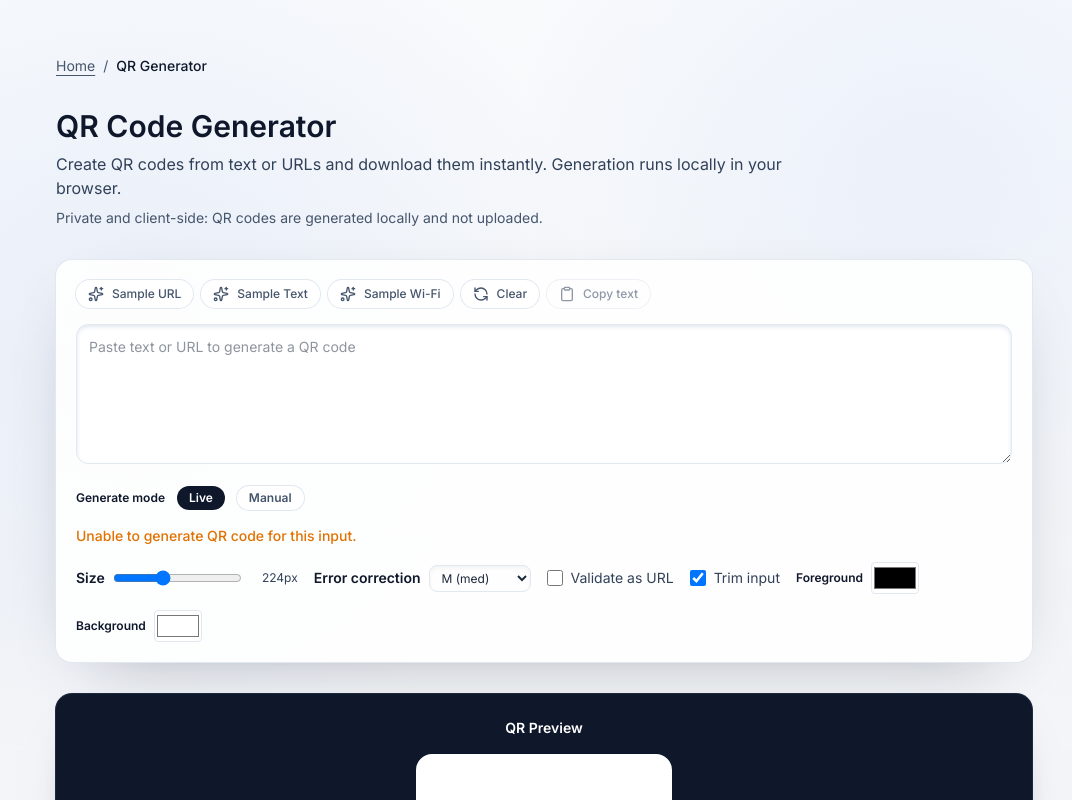
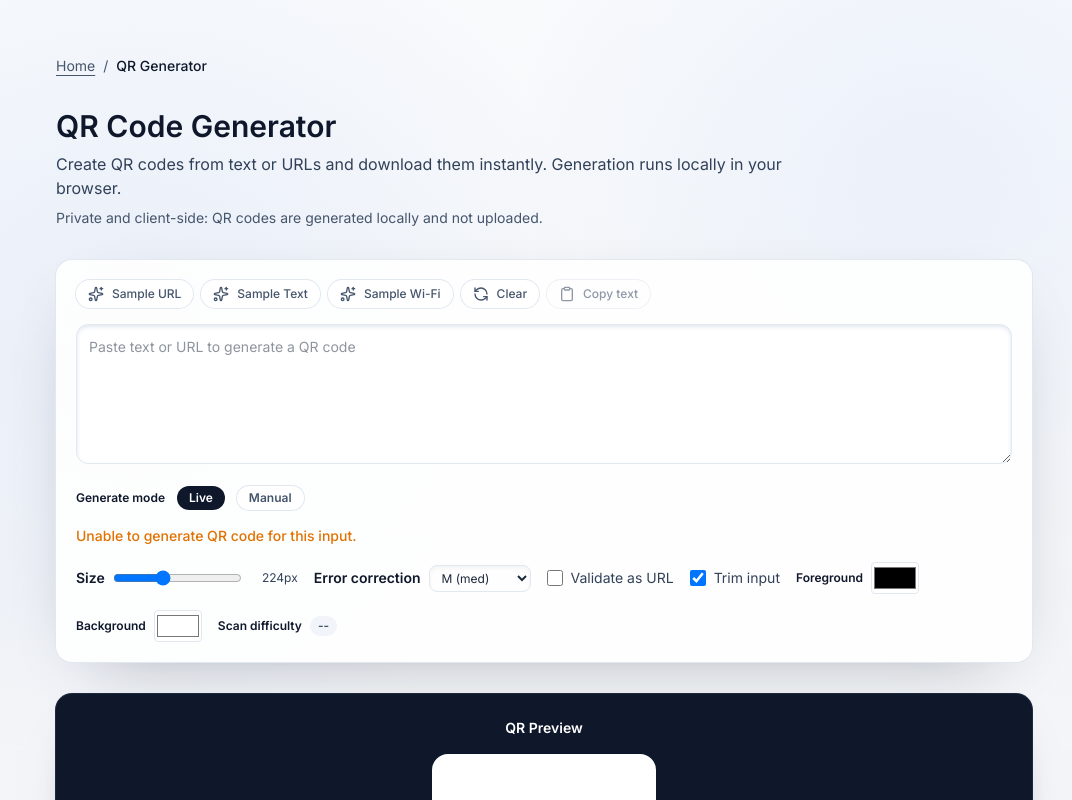
Before and after one commit to ChainPix/custom-website, a Next.js app: page /qr-generator in a window 1280 px wide. Shown: the top 800 px of the page, without its empty margins (96-1168 px from the left). Built offline with nearby package versions, Linux system fonts and the light colour scheme; no server answers.

Commit message:
QR generator: accurate preview sizing, difficulty meter, and smoother generation flow

```diff
--- a/app/(tools)/qr-generator/QR_GENERATOR.md
+++ b/app/(tools)/qr-generator/QR_GENERATOR.md
@@ -22,3 +22,4 @@
 
 ## Notes
 - Generation now supports a debounced live mode, a manual mode toggle, and runs in a Web Worker to keep the UI smooth.
+- Preview sizing now mirrors the selected size, and a scan difficulty meter reflects payload length + error correction.
--- a/app/(tools)/qr-generator/client.tsx
+++ b/app/(tools)/qr-generator/client.tsx
@@ -7,6 +7,15 @@ import { Check, Clipboard, Download, RefreshCcw, Sparkles } from "lucide-react";
 
 const LARGE_CHARS = 2000;
 const DEBOUNCE_MS = 220;
+
+const getScanDifficulty = (length: number, level: "L" | "M" | "Q" | "H") => {
+  if (!length) return { label: "--", tone: "text-slate-500", badge: "bg-slate-100 text-slate-600" };
+  const multiplier = { L: 1, M: 1.15, Q: 1.35, H: 1.6 }[level];
+  const score = length * multiplier;
+  if (score <= 300) return { label: "Easy", tone: "text-emerald-600", badge: "bg-emerald-50 text-emerald-700" };
+  if (score <= 900) return { label: "Medium", tone: "text-amber-600", badge: "bg-amber-50 text-amber-700" };
+  return { label: "Hard", tone: "text-rose-600", badge: "bg-rose-50 text-rose-700" };
+};
 
 export default function QrGeneratorClient() {
   const [text, setText] = useState("");
@@ -28,6 +37,7 @@ export default function QrGeneratorClient() {
   const requestIdRef = useRef(0);
   const payload = trim ? text.trim() : text;
   const hasPayload = payload.length > 0;
+  const difficulty = getScanDifficulty(payload.length, correction);
 
   useEffect(() => {
     const worker = new Worker(new URL("./qr-worker.ts", import.meta.url), { type: "module" });
@@ -428,13 +438,23 @@ export default function QrGeneratorClient() {
               className="h-8 w-12 cursor-pointer rounded border border-slate-200 bg-white"
             />
           </label>
+          <div className="flex items-center gap-2 text-xs">
+            <span className="font-semibold text-slate-900">Scan difficulty</span>
+            <span
+              className={`rounded-full px-2 py-0.5 font-semibold ${difficulty.badge}`}
+              title="Based on input length and error correction level."
+            >
+              {difficulty.label}
+            </span>
+          </div>
         </div>
         </div>
 
       <div className="flex flex-col items-center gap-4 rounded-2xl bg-slate-900 p-6 text-white shadow-[0_24px_48px_-32px_rgba(15,23,42,0.55)] ring-1 ring-slate-800">
         <div className="text-sm font-semibold" id="qr-preview-label">QR Preview</div>
         <div
-          className="flex h-64 w-64 items-center justify-center rounded-2xl bg-white"
+          className="flex items-center justify-center rounded-2xl bg-white"
+          style={{ width: size, height: size }}
           role="region"
           aria-labelledby="qr-preview-label"
           tabIndex={0}
@@ -446,11 +466,14 @@ export default function QrGeneratorClient() {
               width={size}
               height={size}
               unoptimized
-              className="h-56 w-56"
+              className="h-full w-full"
             />
           ) : (
             <p className="text-slate-500">QR will appear here</p>
           )}
+        </div>
+        <div className={`text-xs font-semibold ${difficulty.tone}`}>
+          Scan difficulty: {difficulty.label}
         </div>
         <div className="flex flex-wrap justify-center gap-3">
           <button
```
